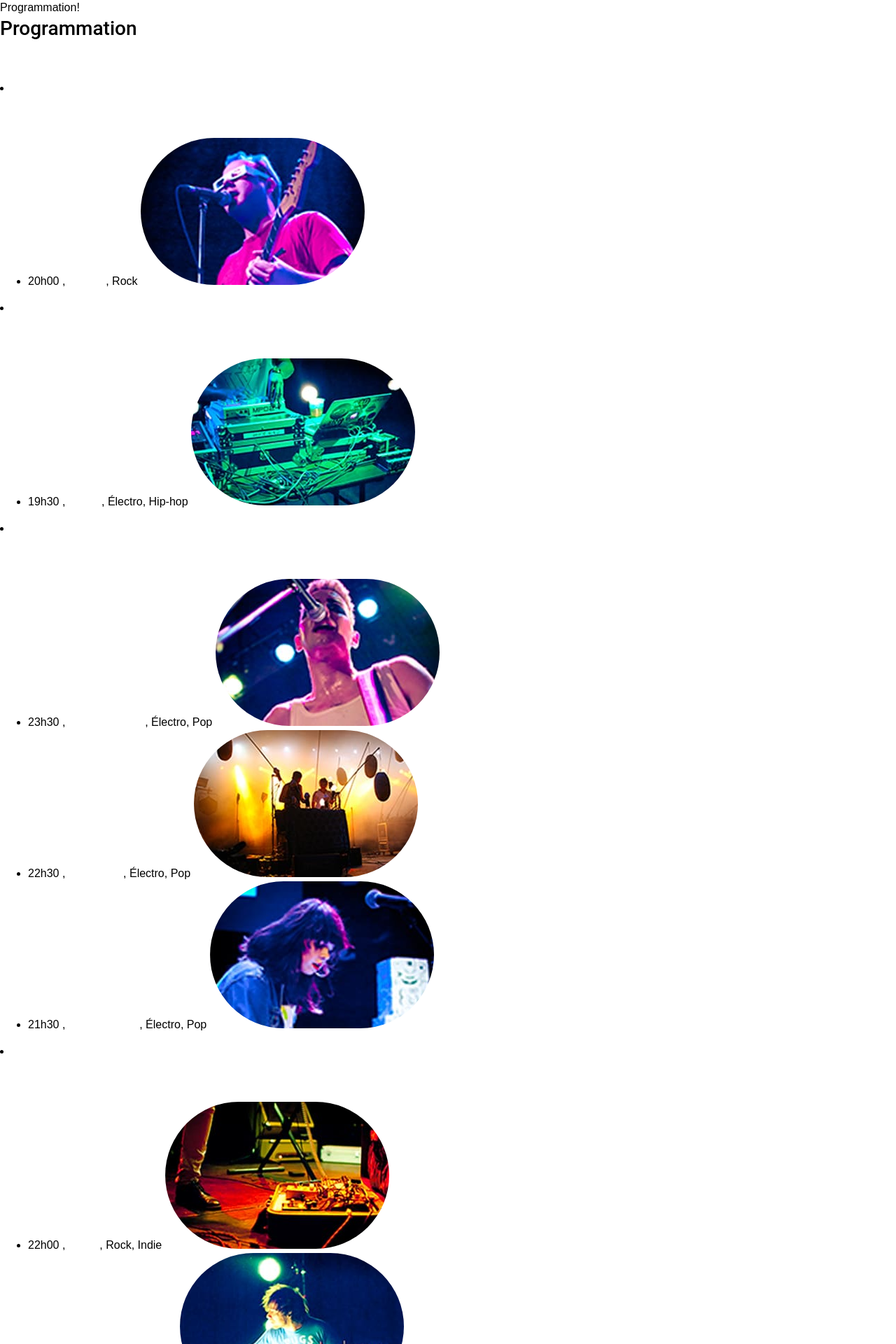
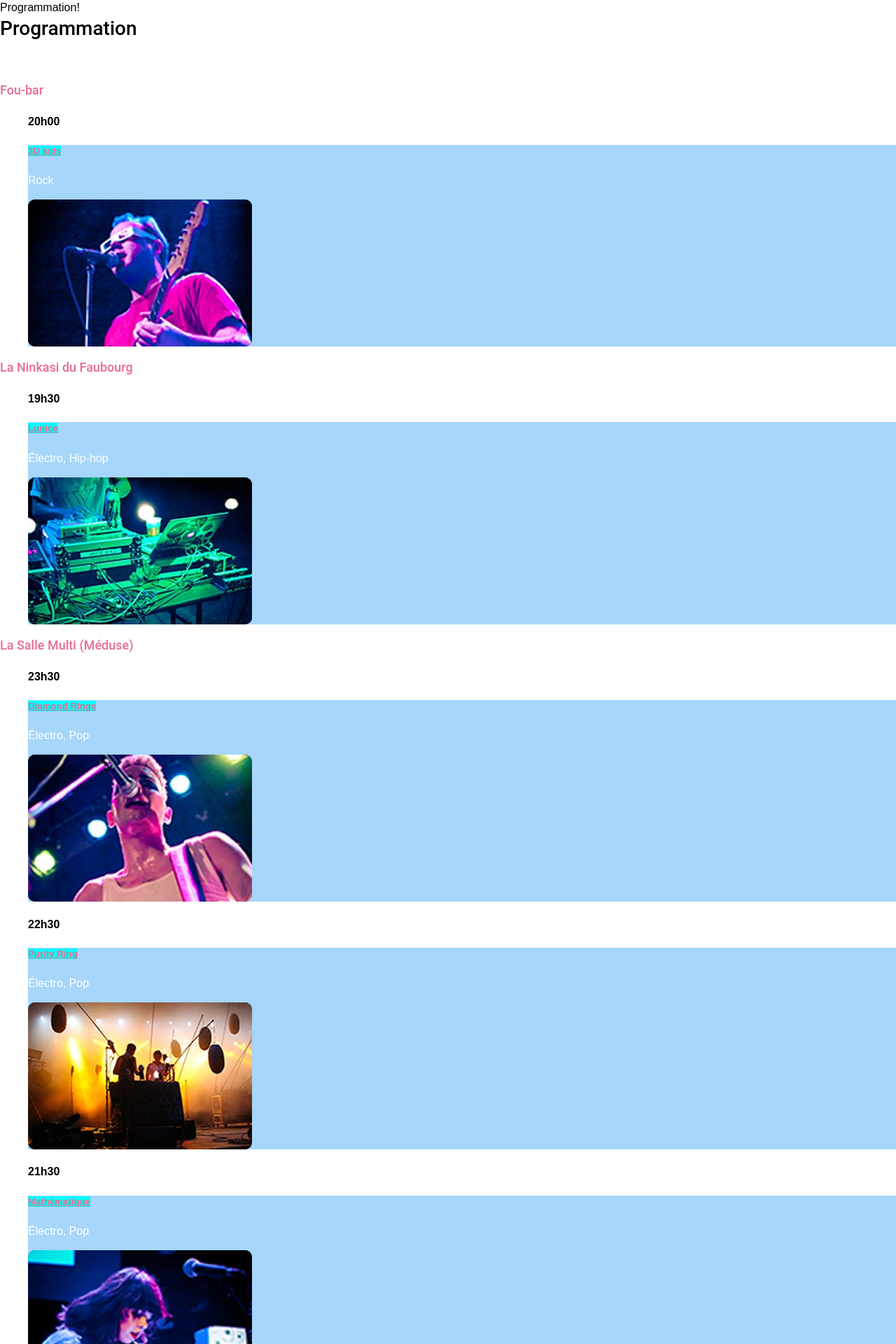
Before and after one commit to LauuRoy/Festival_OFF, a PHP site: page /programmation/index.php in a window 1280 px wide. Shown: the top 1920 px of the page at 70% size. Run offline with PHP 8.4, Linux system fonts and the light colour scheme; data comes from the database, SQL or seed files in the repository.

Commit message:
finition de la page prog

```diff
--- a/public/liaisons/css/styles.css
+++ b/public/liaisons/css/styles.css
@@ -862,7 +862,28 @@
 * @author Boulianne megane
 */
 .img_prog {
-  border-radius: 130px;
+  border-radius: 10px;
+  background-color: black;
+}
+
+.nom_style-prog {
+  background-color: #A6D6F9;
+}
+
+.lien-artistes_prog {
+  background-color: aqua;
+}
+
+li {
+  list-style: none;
+}
+
+.lien-artistes_prog {
+  color: #E96D92;
+}
+
+.nom_scene_prog {
+  color: #E96D92;
 }
 
 .accueil__titre {
--- a/public/programmation/index.php
+++ b/public/programmation/index.php
@@ -18,26 +18,55 @@
 </head>
 <a href="<?php echo $niveau;?>index.php">Retour</a>
 <main>
-<h1 class="h1">Programmation</h1>
-<?php
- $strRequeteDate = 'SELECT date_et_heure,
-  DAYOFMONTH(date_et_heure) AS jour
-  FROM evenements
-  ORDER BY jour';
-$pdosDateProg = $objPdo->query($strRequeteDate);
-
-$arrDateProg = array();
-
-for($cptEnr=0;$ligne=$pdosDateProg->fetch();$cptEnr ++){
-	$arrDateProg[$cptEnr]['jour']=$ligne['jour'];
-}
-	// for($intCpt=0;$intCpt < count($arrDateProg); $intCpt++){
-	// 	echo '<button>' . '<a href="../fiche/index.php?jour=' . $arrDateProg[$intCpt]['jour']  '">'  '</button>';
-	// 	}
-?>
-<p>date</p>
+<h1 class="h1_prog">Programmation</h1>
 <?php
 
+if(isset($_GET['id'])==true){
+    $strIdDate = $_GET ['id'];
+}
+else{
+    $strIdDate = 0;
+}
+
+if($strIdDate == 0){
+    $strRequeteDate = 'SELECT DISTINCT  DAYOFMONTH(date_et_heure) AS jour,  MONTH(date_et_heure) AS mois  FROM evenements ORDER BY jour';
+}
+else{
+    $strRequeteDate = 'SELECT DISTINCT  DAYOFMONTH(date_et_heure) AS jour,  MONTH(date_et_heure) AS mois FROM evenements WHERE DAYOFMONTH(date_et_heure) =' .$strIdDate . ' ORDER BY jour';
+}
+
+ $pdosResultatDate = $objPdo->query($strRequeteDate);
+
+ $arrDatesProg = array();
+
+ for($cptEnrDate=0;$ligneDatesProg=$pdosResultatDate->fetch(PDO::FETCH_ASSOC);$cptEnrDate ++){
+    $arrDatesProg[$cptEnrDate]['id']=$cptEnrDate;
+	$arrDatesProg[$cptEnrDate]['jour']=$ligneDatesProg['jour'];
+    $arrDatesProg[$cptEnrDate]['mois']=$ligneDatesProg['mois'];
+}
+ $pdosResultatDate->closeCursor();
+ ?>
+ <p class="filtre_date">
+ <?php
+ foreach ($arrDatesProg as $date) {
+    echo '<a href="../programmation/index.php?id=' . $date['jour'] . '">' . $date['jour'] . '</a> ';
+}
+ ?>
+ </p>
+
+<?php
+if ($strIdDate != 0) {
+    $requeteSQL = 'SELECT date_et_heure, lieu_id, artiste_id, artistes.nom, lieux.nom,
+    HOUR(date_et_heure) AS heure,
+    MINUTE(date_et_heure) AS minute,
+    MONTH(date_et_heure) AS mois,
+    DAYOFMONTH(date_et_heure) AS jour
+    FROM evenements
+    INNER JOIN artistes ON evenements.artiste_id = artistes.id
+    INNER JOIN lieux ON lieux.id = evenements.lieu_id
+    WHERE DAYOFMONTH(date_et_heure) = ' . $strIdDate . '
+    ORDER BY lieux.nom';
+} else {
 $requeteSQL=' SELECT date_et_heure,lieu_id, artiste_id, artistes.nom, lieux.nom,
  HOUR(date_et_heure) AS heure,
  MINUTE(date_et_heure) AS minute,
@@ -46,6 +75,7 @@
  FROM evenements INNER JOIN artistes ON evenements.artiste_id = artistes.id INNER JOIN lieux ON lieux.id = evenements.lieu_id
  WHERE DAYOFMONTH(date_et_heure)=8
  ORDER BY lieux.nom ';
+}
 
 $pdosResultat= $objPdo->prepare($requeteSQL);
 $pdosResultat -> execute();
@@ -76,7 +106,7 @@
               </ul></li>
           <?php } ?>
 
-          <li><h3 class="nom_scene">
+          <li><h3 class="nom_scene_prog">
 
               <?php echo $arrEvenement['lieux.nom'];
               $lieuActuel=$arrEvenement['lieux.nom'];?>
@@ -85,22 +115,28 @@
 
       <?php } ?>
 
-      <li class="">
-
+      <li class="groupe_heure_nom__style">
+            <h4 class="h4_heure-prog">
           <time class="time_prog" datetime="<?php echo $arrEvenement['date_et_heure']?>">
               <?php echo ajouterZero($arrEvenement['heure'])?>h<?php echo ajouterZero($arrEvenement['minute'])?>
-          </time>,
-          <a class="lien-artiste_prog" href='<?php echo $niveau;?>artistes/fiches/index.php?id_artiste=<?php echo $arrEvenement['artiste_id'];?>'>
-              <?php echo $arrEvenement['artistes.nom'];?></a>,
+          </time>
+            </h4>
+       <div class="nom_style-prog">
+          <h5 class="h5_artiste-prog">
+          <a class="lien-artistes_prog" href='<?php echo $niveau;?>artistes/fiches/index.php?id_artiste=<?php echo $arrEvenement['artiste_id'];?>'>
+              <?php echo $arrEvenement['artistes.nom'];?></a>
+          </h5>
+          <p class="style_artiste-prog" >
               <?php echo trouverStylesArtiste($arrEvenement['artiste_id']);?>
-			  <img class="img_prog" src="<?php echo $niveau;?>liaisons/images/programmation/<?php echo $arrEvenement["artiste_id"]?>_0_rect-w320.jpg" alt="<?php echo $arrEvenement["artiste_id"]?>">
+             </p>
+              <img class="img_prog" src="<?php echo $niveau;?>liaisons/images/programmation/<?php echo $arrEvenement["artiste_id"]?>_0_rect-w320.jpg" alt="<?php echo $arrEvenement["artiste_id"]?>">
+              </div>
       </li>
 
   <?php } ?>
 
-</ul>
+
 </li>
 </ul>
-
 </body>
 </main>
```
Also changed, not shown: ressources/liaisons/scss/layout/_programmation.scss (+20 -1 lines), 1 other file.
